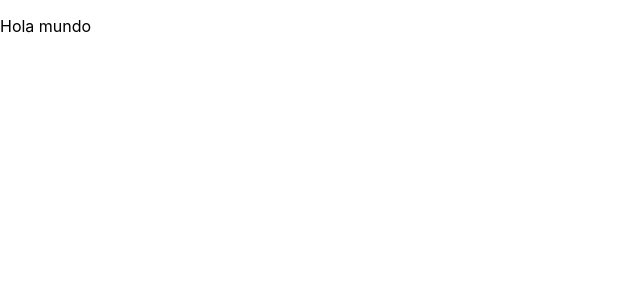
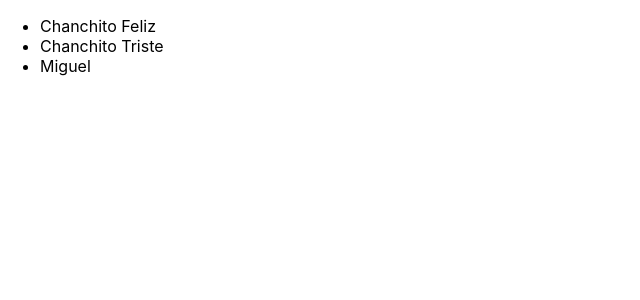
Before and after one commit to canessaalvamiguel/react-udemy-couse-2023, a React (Create React App) app in the folder section4app/: page / in a window 1280 px wide. Shown: the top 300 px of the page, without its empty margins (0-640 px from the left). Built offline with nearby package versions, Linux system fonts and the light colour scheme.

Commit message:
Create a unordered list

```diff
--- a/section4app/src/index.js
+++ b/section4app/src/index.js
@@ -11,7 +11,13 @@ import reportWebVitals from './reportWebVitals';
 //   </React.StrictMode>
 // );
 
-const  X = () => <p>Hola mundo</p>
+const  X = () =>
+    <ul>
+        <li>Chanchito Feliz</li>
+        <li>Chanchito Triste</li>
+        <li>Miguel</li>
+    </ul>
+
 ReactDOM.render(
     <X />, document.getElementById('root')
 )
```
